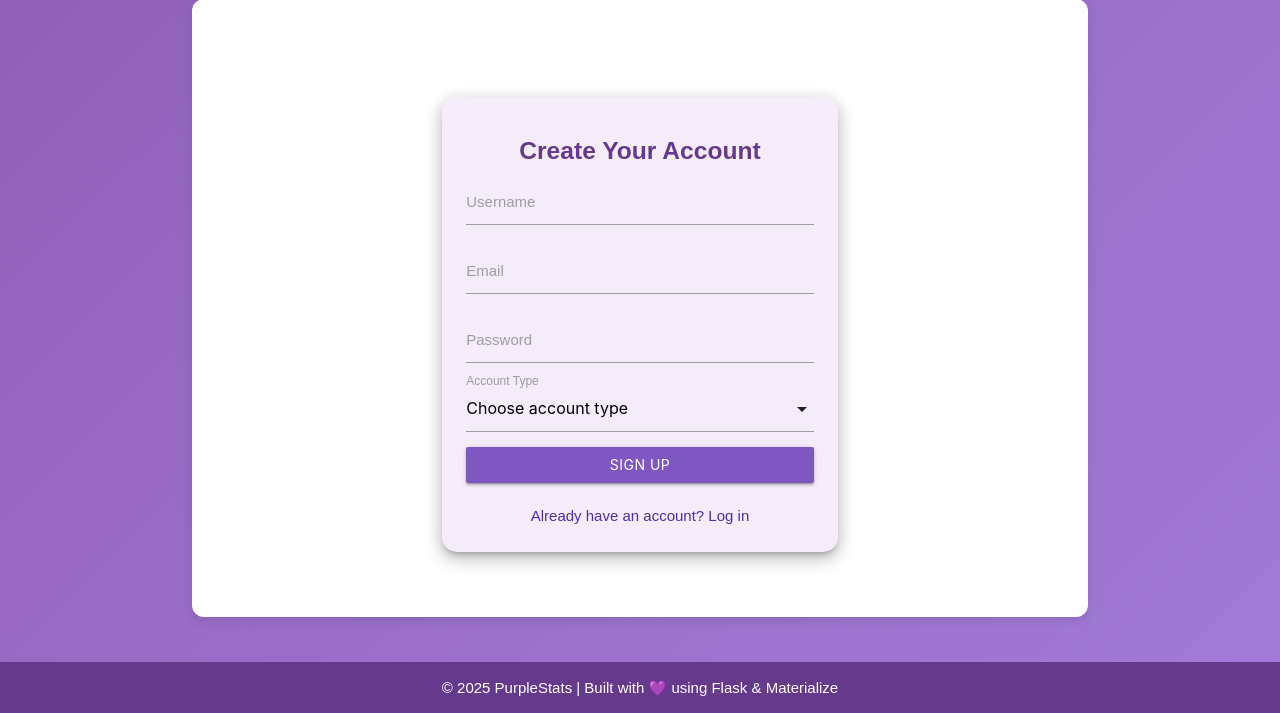
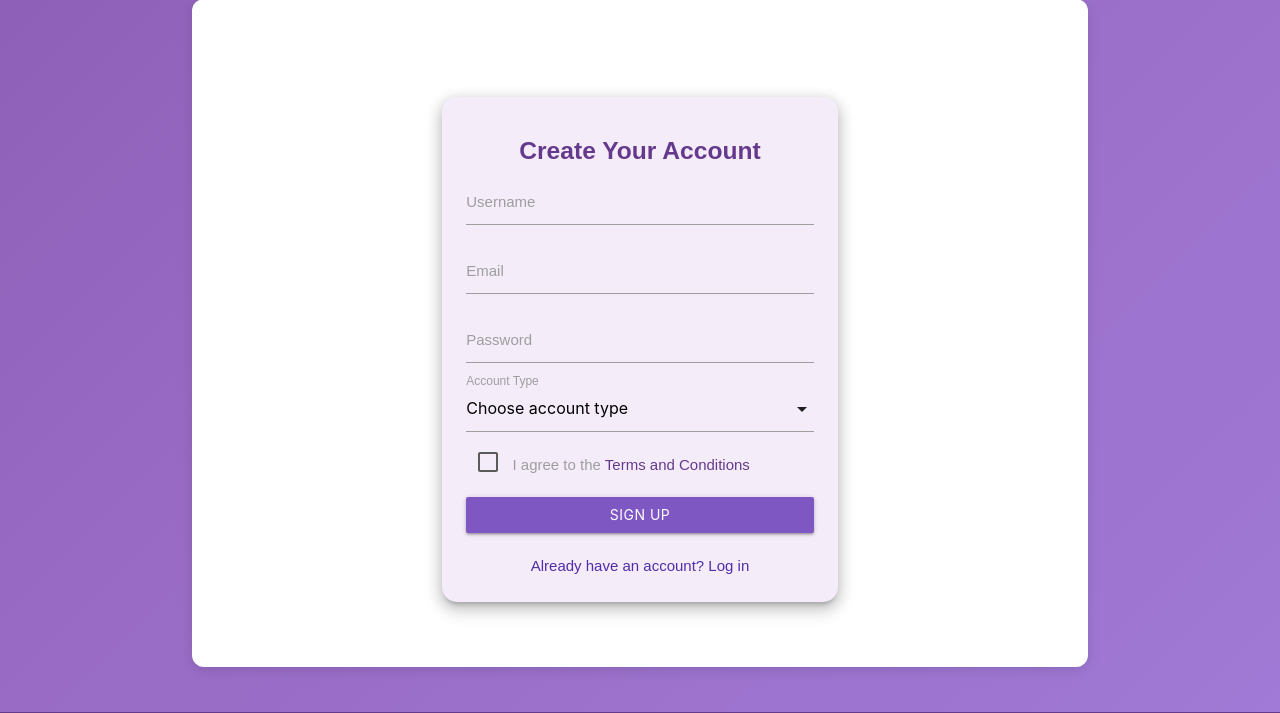
Before and after one commit to lillyem/INFO2602_StatsApp, a Flask app: page /signup in a window 1280 px wide. Shown: the part 95-808 px from the top of the page. Run offline with Flask 3, Linux system fonts and the light colour scheme.

Commit message:
added Terms and Conditions checkbox

```diff
--- a/App/templates/signup.html
+++ b/App/templates/signup.html
@@ -52,6 +52,15 @@
            <label for="staff_id">Staff ID (Admins only)</label>
          </div>
 
+         <!-- Terms & Conditions Checkbox -->
+        <div class="row" style="margin: 20px 0;">
+          <div class="col s12">
+            <label>
+              <input type="checkbox" id="terms" name="terms" class="filled-in" required />
+              <span>I agree to the <span style="color: #653A8C;">Terms and Conditions</span></span>
+            </label>
+          </div>
+        </div>
 
          <!-- Submit Button -->
          <div class="center">
--- a/App/views/auth.py
+++ b/App/views/auth.py
@@ -88,6 +88,11 @@ def logout_action():
 @auth_views.route('/signup', methods=['POST'])
 def signup_action():
     data = request.form
+
+    if not data.get('terms'):
+        flash('You must agree to the Terms and Conditions to sign up.')
+        return redirect(url_for('auth_views.signup_page'))
+
     username = data.get('username')
     email = data.get('email')
     password = data.get('password')
```
